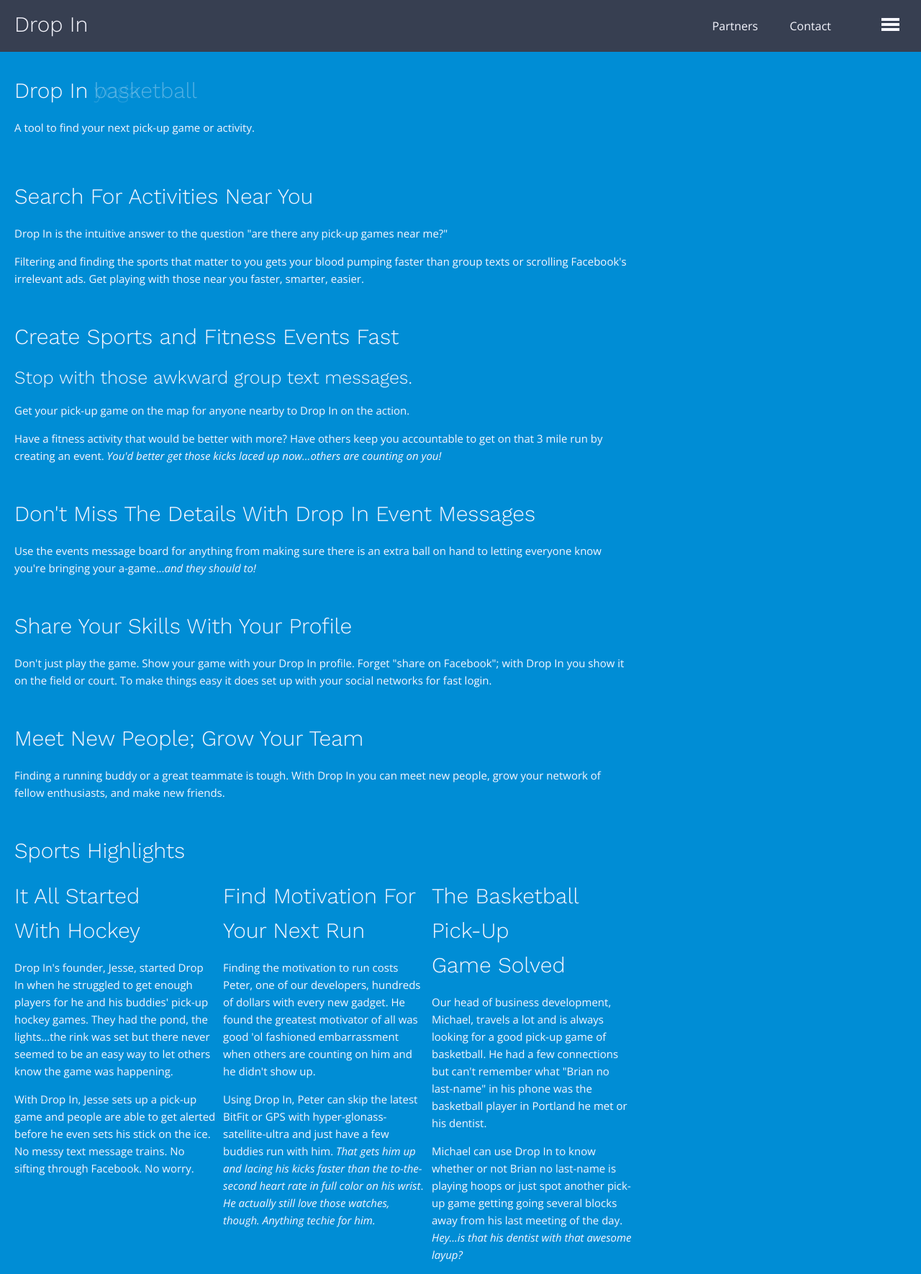
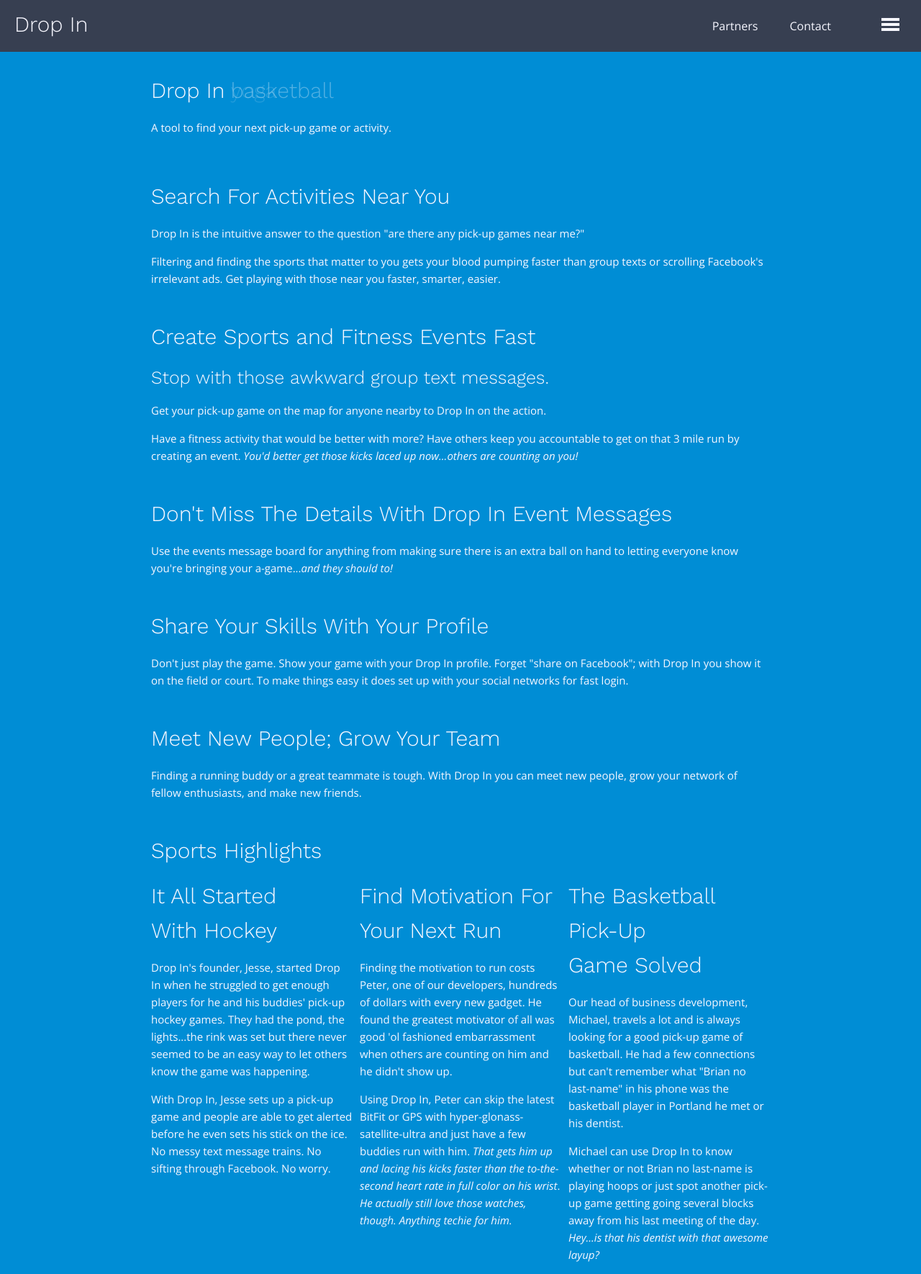
Before and after one commit to fidogroupe/drop-in-marketing-site, a Jekyll site: the page built from index.html, in a window 1280 px wide. Shown: the whole page at 72% size. Built offline with Jekyll 4.4.1, drawn with Linux system fonts in a browser that asks for light colours.

Commit message:
Centers the container wrap

```diff
--- a/_sass/_layout.scss
+++ b/_sass/_layout.scss
@@ -19,7 +19,7 @@
 }
 
 [data-wrap='container'] {
-  margin: 30px 0;
+  margin: 30px auto;
   padding: 0 20px;
   max-width: $content-width;
 }
```
